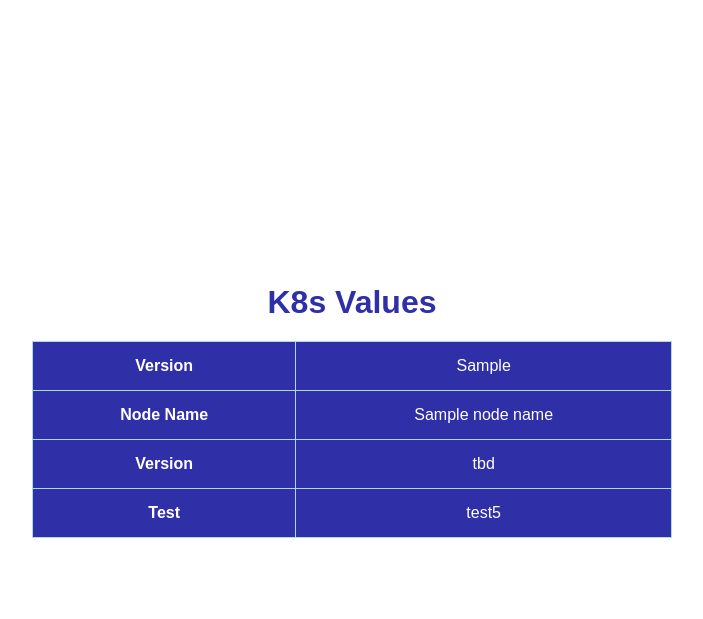
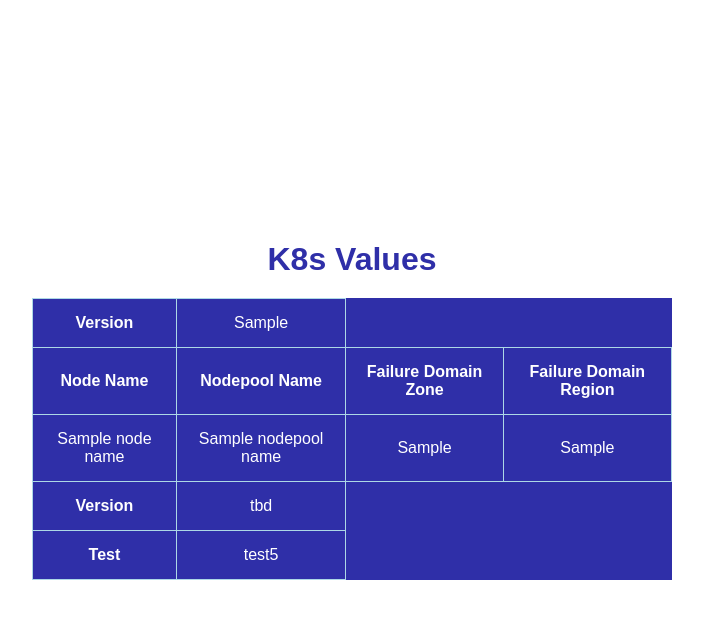
Before and after one commit to kortstie/demo-webapp, a Flask app: template templates/index.html in a window 1280 px wide. Shown: the top 619 px of the page, without its empty margins (288-991 px from the left). Run offline with Flask 2, Linux system fonts and the light colour scheme; the template is opened without the code that fills it: most values are stand-ins (such as "Sample title", 1, 10 or a date in 2020).

Commit message:
more values

```diff
--- a/app.py
+++ b/app.py
@@ -11,6 +11,11 @@ def home():
     v1 = client.VersionApi()
     k8s_version_info = v1.get_code()
     k8s_version = k8s_version_info.git_version
+    nodepool_name = node_info.metadata.labels.get('agentpool', 'Unknown')
+    failure_domain_zone = node_info.metadata.labels.get('failure-domain.beta.kubernetes.io/zone', 'Unknown')
+    failure_domain_region = node_info.metadata.labels.get('failure-domain.beta.kubernetes.io/region', 'Unknown')
+
+    return render_template('index.html', node_name=node_name, nodepool_name=nodepool_name, failure_domain_zone=failure_domain_zone, failure_domain_region=failure_domain_region)
     return render_template('index.html', node_name=node_name, k8s_version=k8s_version)
 
 if __name__ == '__main__':
--- a/templates/index.html
+++ b/templates/index.html
@@ -39,8 +39,15 @@
         </tr>
         <tr>
             <th>Node Name</th>
+            <th>Nodepool Name</th>
+            <th>Failure Domain Zone</th>
+            <th>Failure Domain Region</th>
+        </tr>
+        <tr>
             <td>{{ node_name }}</td>
-
+            <td>{{ nodepool_name }}</td>
+            <td>{{ failure_domain_zone }}</td>
+            <td>{{ failure_domain_region }}</td>
         </tr>
         <tr>
             <th>Version</th>
```
